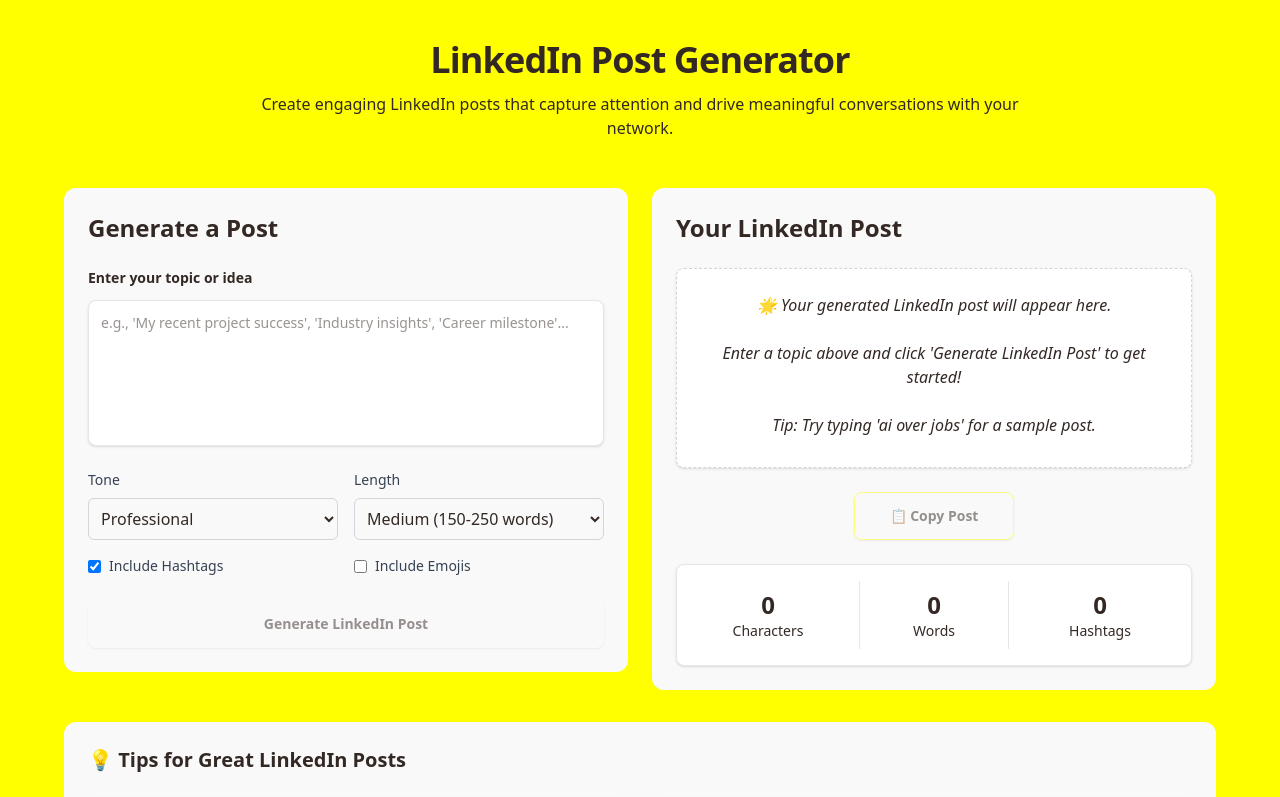
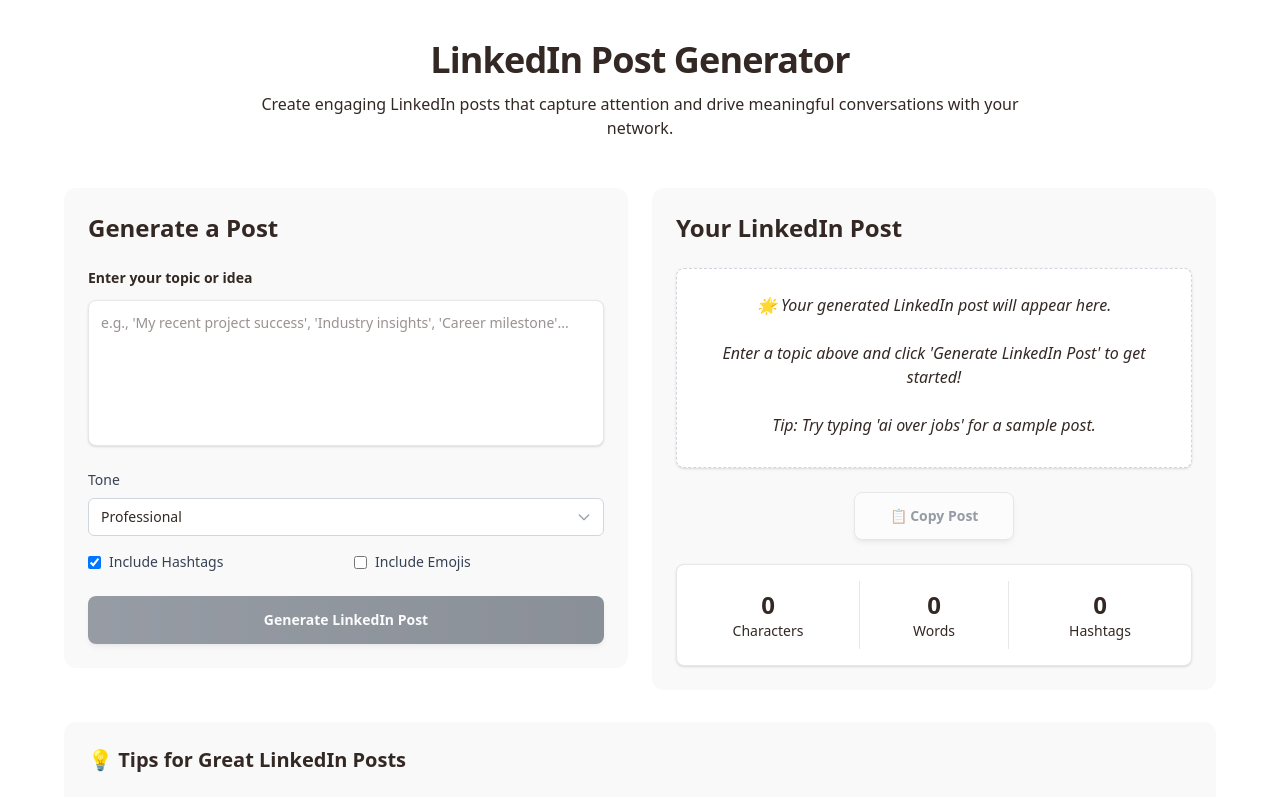
Before and after one commit to Haneef0123/linkedin-post-creator, a Next.js app: page / in a window 1280 px wide. Shown: the top 797 px of the page. Built offline with nearby package versions, Linux system fonts and the light colour scheme.

Commit message:
Improve style (#4)

```diff
--- a/src/app/api/generate-post/route.ts
+++ b/src/app/api/generate-post/route.ts
@@ -13,7 +13,7 @@
     const {
       topic,
       tone = "professional",
-      length = "medium",
+      length = "short", // Changed default from "medium" to "short"
       includeHashtags = true,
       includeEmojis = false,
       targetAudience = "professionals",
--- a/src/app/globals.css
+++ b/src/app/globals.css
@@ -40,7 +40,6 @@
   }
 
   body {
-    background-color: hsl(var(--background));
     color: hsl(var(--foreground));
     font-feature-settings: "rlig" 1, "calt" 1;
   }
--- /dev/null
+++ b/src/components/ui/select.tsx
@@ -0,0 +1,55 @@
+import * as React from "react";
+import { cn } from "@/lib/utils";
+
+export interface SelectProps
+  extends React.SelectHTMLAttributes<HTMLSelectElement> {
+  label?: string;
+  error?: string;
+}
+
+const Select = React.forwardRef<HTMLSelectElement, SelectProps>(
+  ({ className, label, error, children, ...props }, ref) => {
+    return (
+      <div className="w-full">
+        {label && (
+          <label className="block text-sm font-medium text-gray-700 mb-2">
+            {label}
+          </label>
+        )}
+        <div className="relative">
+          <select
+            className={cn(
+              "w-full pl-3 pr-10 py-2 border border-gray-300 rounded-md focus:ring-2 focus:ring-blue-500 focus:border-transparent appearance-none bg-white text-sm",
+              error && "border-red-300 focus:ring-red-500 focus:border-red-300",
+              className
+            )}
+            ref={ref}
+            {...props}
+          >
+            {children}
+          </select>
+          <div className="absolute inset-y-0 right-0 flex items-center pr-3 pointer-events-none">
+            <svg
+              className="w-4 h-4 text-gray-400"
+              fill="none"
+              stroke="currentColor"
+              viewBox="0 0 24 24"
+            >
+              <path
+                strokeLinecap="round"
+                strokeLinejoin="round"
+                strokeWidth={2}
+                d="M19 9l-7 7-7-7"
+              />
+            </svg>
+          </div>
+        </div>
+        {error && <p className="mt-1 text-sm text-red-600">{error}</p>}
+      </div>
+    );
+  }
+);
+
+Select.displayName = "Select";
+
+export { Select };
--- a/src/lib/utils.ts
+++ b/src/lib/utils.ts
@@ -25,7 +25,7 @@
   const {
     topic,
     tone = "professional",
-    length = "medium",
+    length = "short", // Changed default from "medium" to "short"
     targetAudience = "professionals",
     includeEmojis = false,
     includeHashtags = true,
--- a/src/modules/linkedin-post-generator/components/PostDisplay.tsx
+++ b/src/modules/linkedin-post-generator/components/PostDisplay.tsx
@@ -50,8 +50,14 @@
           <Button
             variant="outline"
             size="lg"
-            className={`${CSS_CLASSES.postDisplay.copyButton} ${
-              copySuccess ? CSS_CLASSES.postDisplay.copyButtonSuccess : ""
+            className={`min-w-[160px] h-12 text-sm font-bold transition-all duration-200 rounded-lg shadow-md hover:shadow-lg transform hover:scale-[1.02] ${
+              copySuccess
+                ? "bg-green-50 border-green-300 text-green-700 hover:bg-green-100"
+                : "bg-white border-gray-300 text-gray-700 hover:bg-gray-50 hover:border-gray-400"
+            } ${
+              !generatedPost
+                ? "opacity-50 cursor-not-allowed transform-none"
+                : ""
             }`}
             disabled={!generatedPost}
             onClick={onCopy}
--- a/src/modules/linkedin-post-generator/components/PostInputForm.tsx
+++ b/src/modules/linkedin-post-generator/components/PostInputForm.tsx
@@ -3,6 +3,7 @@
 import React, { useState } from "react";
 import { Button } from "@/components/ui/button";
 import { Textarea } from "@/components/ui/textarea";
+import { Select } from "@/components/ui/select";
 import { UI_TEXT, CSS_CLASSES } from "../constants/ui-constants";
 import { PostGeneratorOptions } from "../hooks/use-post-generator";
 
@@ -23,7 +24,6 @@
 }) => {
   const [options, setOptions] = useState<PostGeneratorOptions>({
     tone: "professional",
-    length: "medium",
     includeHashtags: true,
     includeEmojis: false,
     targetAudience: "professionals",
@@ -66,12 +66,9 @@
         </div>
 
         {/* AI Options */}
-        <div className="grid grid-cols-1 md:grid-cols-2 gap-4 mb-4">
-          <div>
-            <label className="block text-sm font-medium text-gray-700 mb-2">
-              Tone
-            </label>
-            <select
+        <div className="grid grid-cols-1 gap-4 mb-4">
+          <Select
+            label="Tone"
             value={options.tone}
             onChange={(e) =>
               setOptions((prev) => ({
@@ -83,16 +80,14 @@
                   | "educational",
               }))
             }
-              className="w-full p-2 border border-gray-300 rounded-md focus:ring-2 focus:ring-blue-500 focus:border-transparent"
           >
             <option value="professional">Professional</option>
             <option value="casual">Casual</option>
             <option value="inspirational">Inspirational</option>
             <option value="educational">Educational</option>
-            </select>
-          </div>
+          </Select>
 
-          <div>
+          {/* <div>
             <label className="block text-sm font-medium text-gray-700 mb-2">
               Length
             </label>
@@ -110,7 +105,7 @@
               <option value="medium">Medium (150-250 words)</option>
               <option value="long">Long (250-400 words)</option>
             </select>
-          </div>
+          </div> */}
         </div>
 
         <div className="grid grid-cols-2 gap-4 mb-6">
@@ -147,7 +142,7 @@
         <Button
           type="submit"
           disabled={isGenerating || !topic.trim()}
-          className={CSS_CLASSES.form.button}
+          className="w-full h-12 text-sm font-bold transition-all duration-200 bg-gradient-to-r from-gray-700 to-gray-800 hover:from-gray-800 hover:to-gray-900 text-white shadow-md hover:shadow-lg transform hover:scale-[1.01] disabled:opacity-50 disabled:cursor-not-allowed disabled:transform-none rounded-lg"
           size="lg"
         >
           {isGenerating ? (
--- a/src/modules/linkedin-post-generator/hooks/use-post-generator.ts
+++ b/src/modules/linkedin-post-generator/hooks/use-post-generator.ts
@@ -30,7 +30,7 @@
   const result = await geminiService.generatePost({
     topic,
     tone: options.tone,
-    length: options.length,
+    length: options.length || "short", // Default to short when not specified
     includeHashtags: options.includeHashtags,
     includeEmojis: options.includeEmojis,
     targetAudience: options.targetAudience,
```
Lines whose indentation alone changed are shown as unchanged.
